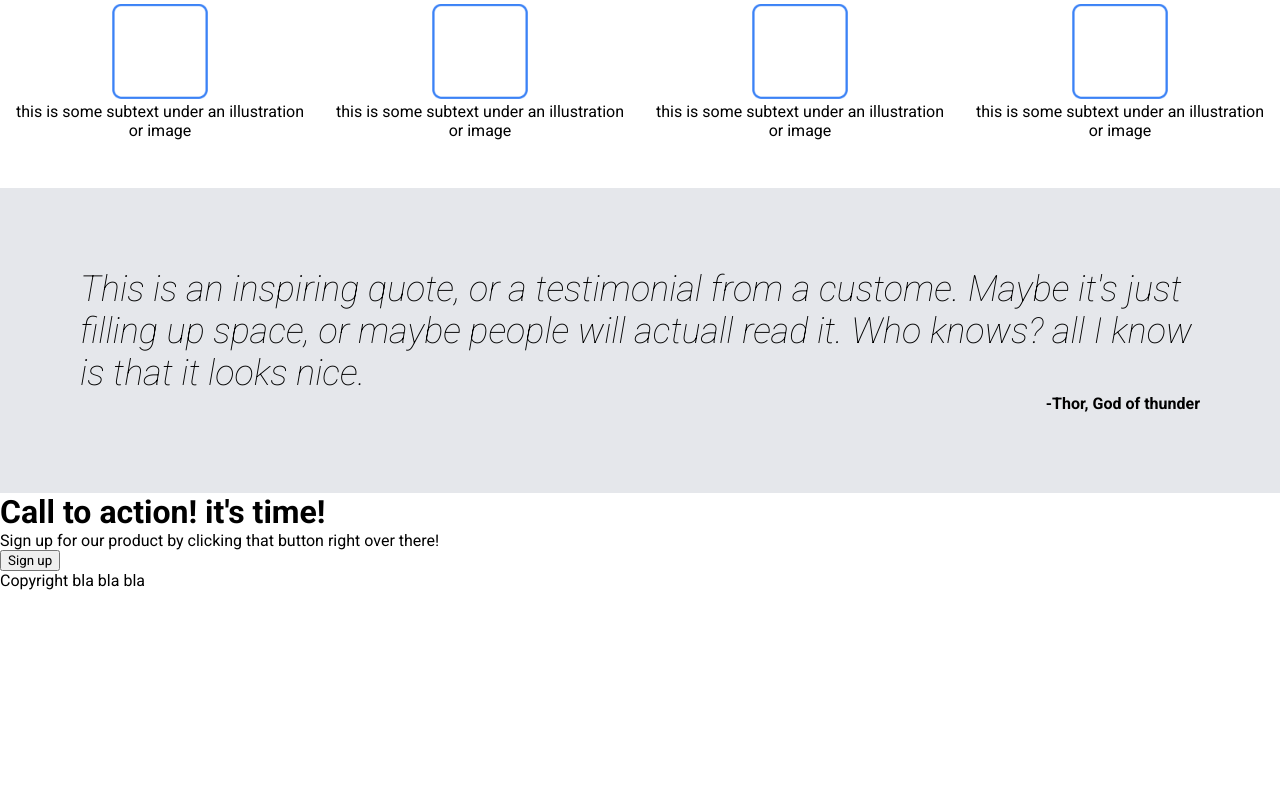
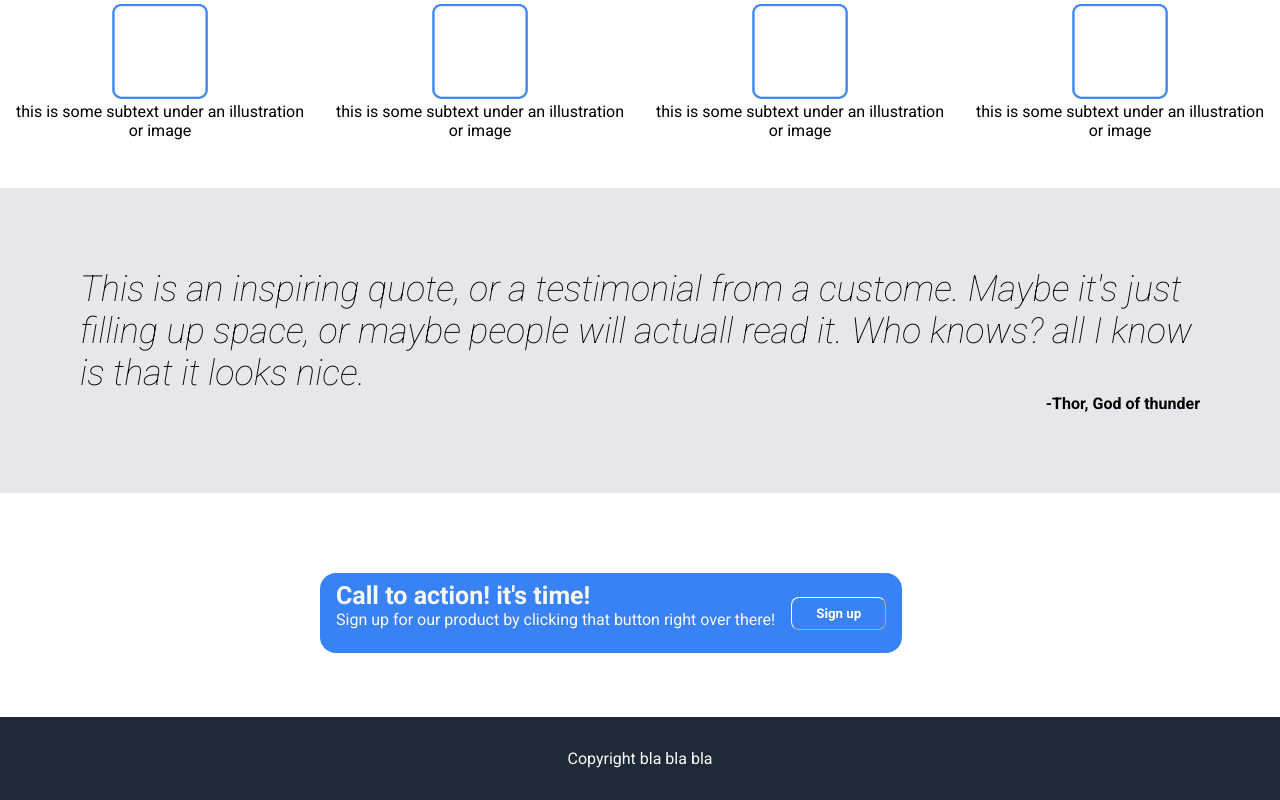
Before and after one commit to oe14/landing-page1, a plain HTML site: page index.html in a window 1280 px wide. Shown: the part 652-1452 px from the top of the page. Before the commit the page ends 1242 px from the top, so only its background shows below. Drawn offline with Linux system fonts and the light colour scheme.

Commit message:
signup card styling + footer

```diff
--- a/index.html
+++ b/index.html
@@ -108,8 +108,8 @@ fifth section  -->
 
 <div class="fifthleft">
 
-<h1>Call to action! it's time!</h1>
-<p>Sign up for our product by clicking that button right over there!</p>
+<h1 class="fifthheader">Call to action! it's time!</h1>
+<p class="fifthtext">Sign up for our product by clicking that button right over there!</p>
 </div>
 <div class="fifthright">
     <button id="fifthbutton">Sign up</button>
--- a/styles.css
+++ b/styles.css
@@ -131,3 +131,78 @@ fourth section  */
         text-align: end;
         font-weight:bold;
     }
+
+
+
+
+
+/*
+    fifth section  */
+
+
+    .fifth{
+
+        background-color: #3882f6;
+      margin-left: 25%;
+      margin-right:25%;
+margin-top: 5rem;
+        display:flex;
+        justify-content:center;
+
+        align-items: center;
+ padding-top: 0.5rem;
+ padding-bottom: 0.5rem;
+ padding-right: 1rem;
+ padding-left: 1rem;
+ flex-wrap:wrap;
+ max-width: max-content;
+
+border-radius:1rem
+
+
+    }
+
+    #fifthbutton{
+        align-self: center;
+        flex: auto;
+        background-color: #3882f6;
+        border-radius: 8px;
+     border-width:0.4px;
+align-self:center;
+     padding:0.5rem;
+     padding-left:1.5rem;
+     padding-right:1.5rem;
+     color:white;
+     border-color:white;
+  font-weight: bold;
+    margin-left: 1rem
+    }
+    .fifthleft{
+
+     margin-bottom:1rem;
+     flex: auto;
+     align-self: flex-start;
+    }
+
+    .fifthheader{
+        color: #f9faf8;
+         font-weight:bold;
+font-size: 25px;
+    }
+    .fifthtext{
+       color:#f9faf8;
+    }
+
+
+/*
+    footer section */
+
+
+    .footer{
+
+        background-color: #1f2937;
+        color: #f9faf8;
+        text-align: center;
+        margin-top: 4rem;
+        padding: 2rem;
+    }
```
